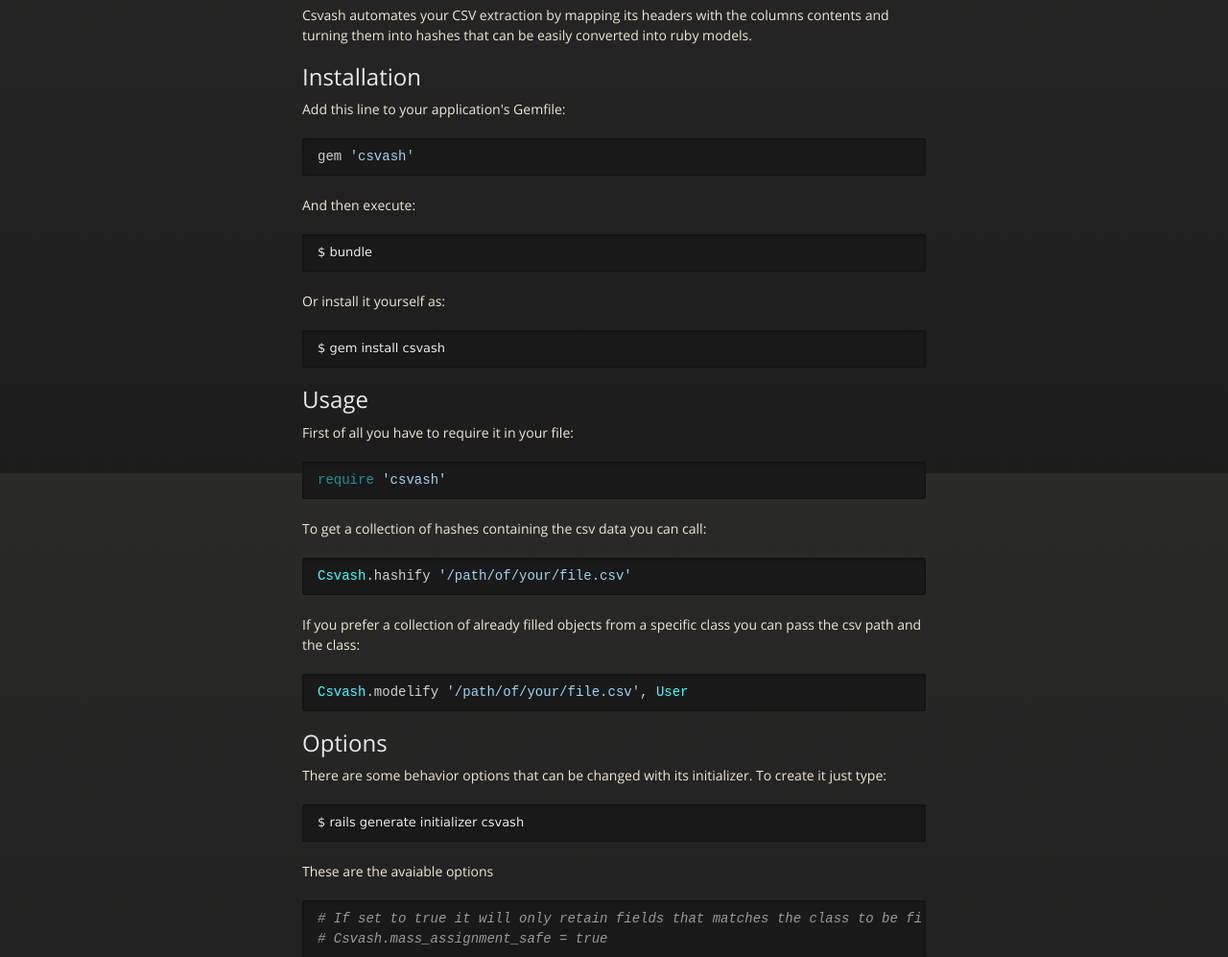
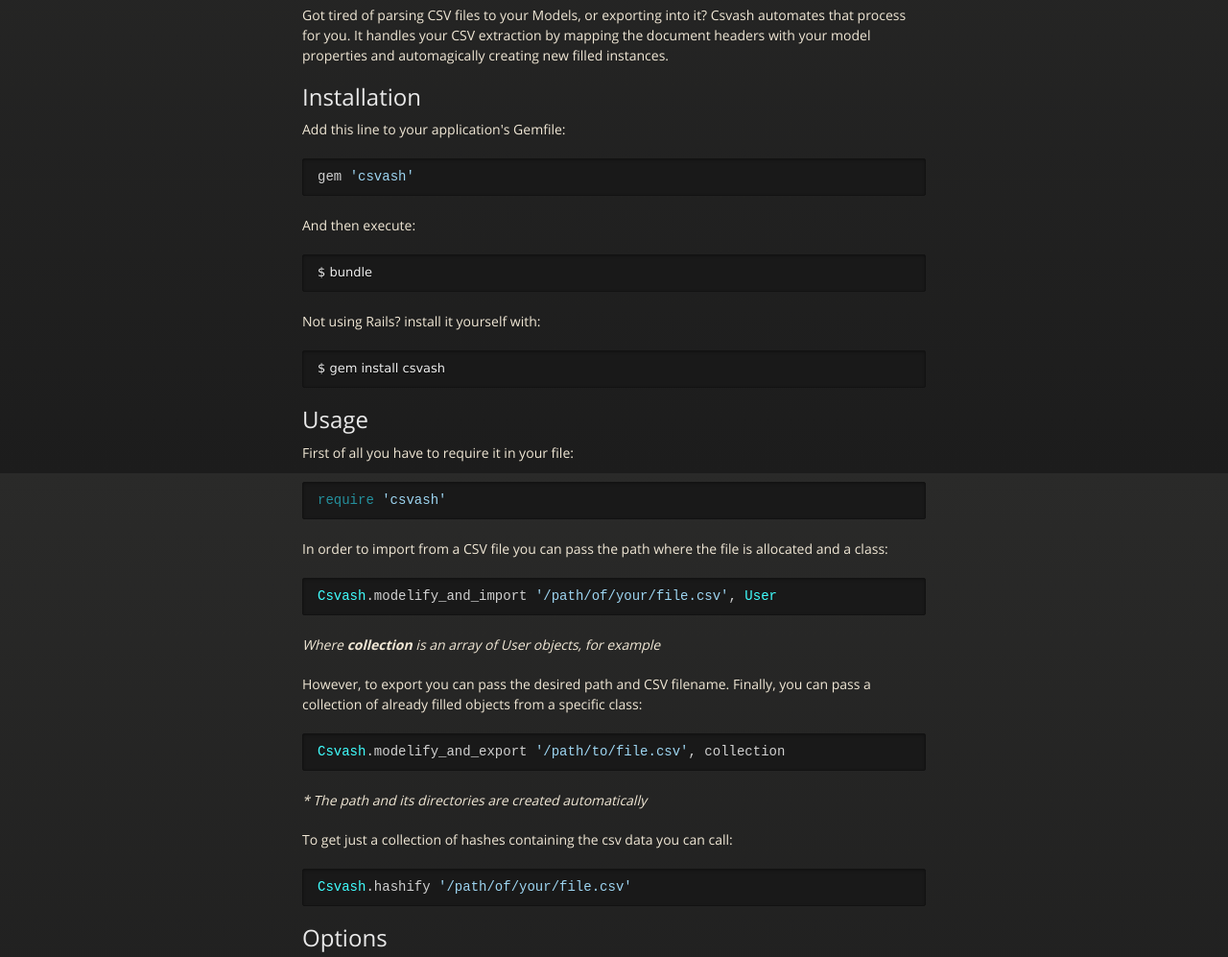
Before and after one commit to lukelex/csvash, a plain HTML site: page index.html in a window 1280 px wide. Shown: the part 307-1304 px from the top of the page at 96% size. Drawn offline with nearby package versions, Linux system fonts and the light colour scheme.

Commit message:
Create gh-pages branch via GitHub

```diff
--- a/index.html
+++ b/index.html
@@ -40,7 +40,8 @@
 
         <h1>Csvash</h1>
 
-<p>Csvash automates your CSV extraction by mapping its headers with the columns contents and turning them into hashes that can be easily converted into ruby models.</p>
+<p>Got tired of parsing CSV files to your Models, or exporting into it?
+Csvash automates that process for you. It handles your CSV extraction by mapping the document headers with your model properties and automagically creating new filled instances.</p>
 
 <h2>Installation</h2>
 
@@ -54,7 +55,7 @@
 <pre><code>$ bundle
 </code></pre>
 
-<p>Or install it yourself as:</p>
+<p>Not using Rails? install it yourself with:</p>
 
 <pre><code>$ gem install csvash
 </code></pre>
@@ -66,14 +67,23 @@
 <div class="highlight"><pre><span class="nb">require</span> <span class="s1">'csvash'</span>
 </pre></div>
 
-<p>To get a collection of hashes containing the csv data you can call:</p>
+<p>In order to import from a CSV file you can pass the path where the file is allocated and a class:</p>
+
+<div class="highlight"><pre><span class="no">Csvash</span><span class="o">.</span><span class="n">modelify_and_import</span> <span class="s1">'/path/of/your/file.csv'</span><span class="p">,</span> <span class="no">User</span>
+</pre></div>
+
+<p><em>Where <strong>collection</strong> is an array of User objects, for example</em></p>
+
+<p>However, to export you can pass the desired path and CSV filename. Finally, you can pass a collection of already filled objects from a specific class:</p>
+
+<div class="highlight"><pre><span class="no">Csvash</span><span class="o">.</span><span class="n">modelify_and_export</span> <span class="s1">'/path/to/file.csv'</span><span class="p">,</span> <span class="n">collection</span>
+</pre></div>
+
+<p><em>* The path and its directories are created automatically</em></p>
+
+<p>To get just a collection of hashes containing the csv data you can call:</p>
 
 <div class="highlight"><pre><span class="no">Csvash</span><span class="o">.</span><span class="n">hashify</span> <span class="s1">'/path/of/your/file.csv'</span>
-</pre></div>
-
-<p>If you prefer a collection of already filled objects from a specific class you can pass the csv path and the class:</p>
-
-<div class="highlight"><pre><span class="no">Csvash</span><span class="o">.</span><span class="n">modelify</span> <span class="s1">'/path/of/your/file.csv'</span><span class="p">,</span> <span class="no">User</span>
 </pre></div>
 
 <h2>Options</h2>
@@ -86,7 +96,7 @@
 <p>These are the avaiable options</p>
 
 <div class="highlight"><pre><span class="c1"># If set to true it will only retain fields that matches the class to be filled. Default is false.</span>
-<span class="c1"># Csvash.mass_assignment_safe = true</span>
+<span class="c1"># config.mass_assignment_safe = true</span>
 </pre></div>
 
 <h2>Contributing</h2>
```
Also changed, not shown: params.json (+1 -1 lines).
